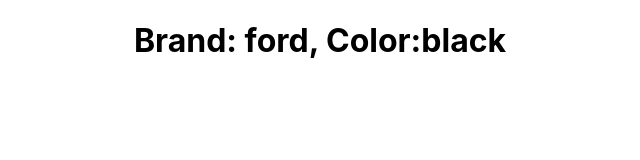
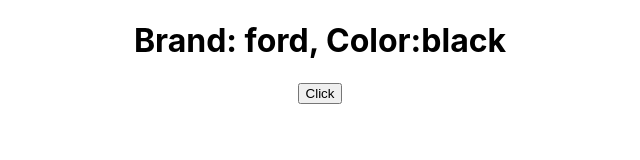
Before and after one commit to safiultarek143/React, a React (Create React App) app: page / in a window 1280 px wide. Shown: the top 160 px of the page, without its empty margins (320-960 px from the left). Built offline with nearby package versions, Linux system fonts and the light colour scheme.

Commit message:
click handler

```diff
--- a/src/App.js
+++ b/src/App.js
@@ -6,6 +6,7 @@
 import Subscribe from './components/Subscribe';
 import Counter from './components/Counter';
 import CarOne from './components/CarOne';
+import ClickOne from './components/ClickOne';
 function App() {
   return (
     <div className="App">
@@ -16,6 +17,7 @@
       {/* <Welcome /> */}
       {/* <Counter /> */}
       <CarOne brand ="ford" color="black" />
+      < ClickOne />
     </div>
   );
 }
--- /dev/null
+++ b/src/components/ClickOne.js
@@ -0,0 +1,14 @@
+import React from 'react'
+
+const ClickOne = () => {
+    const clickhandler =()=>{
+        console.log("Clicked")
+    }
+    return (
+        <div>
+            <button onClick={clickhandler}>Click</button>
+        </div>
+    )
+}
+
+export default ClickOne
--- a/src/components/Counter.js
+++ b/src/components/Counter.js
@@ -11,16 +11,17 @@
     }
 
     increment(){
-        this.setState(
-            {
-                count : this.state.count + 1
-
-            }, () =>
-        {
-            console.log(this.state.count)
-        }
-
-        )
+        // this.setState(
+        //     {
+        //         count : this.state.count + 1
+        //     }, () =>
+        // {
+        //     console.log(this.state.count)
+        // }
+        // )
+        this.setState(prevState => ({
+            count : prevState.count + 1
+        }))
 
     }
     incrementFive(){
```
Also changed, not shown: src/components/ClickTwo.js (added, +11 -0 lines).
